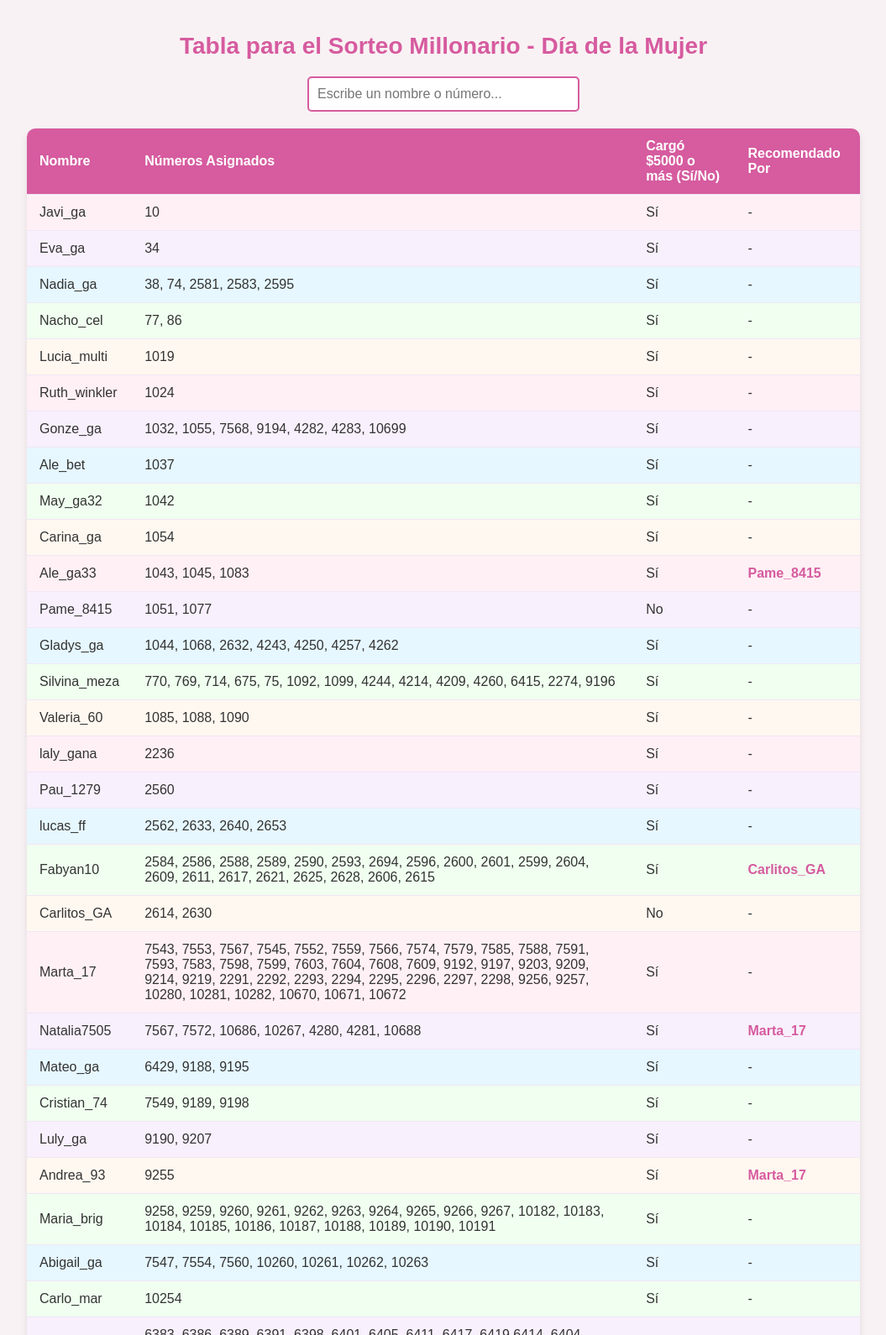
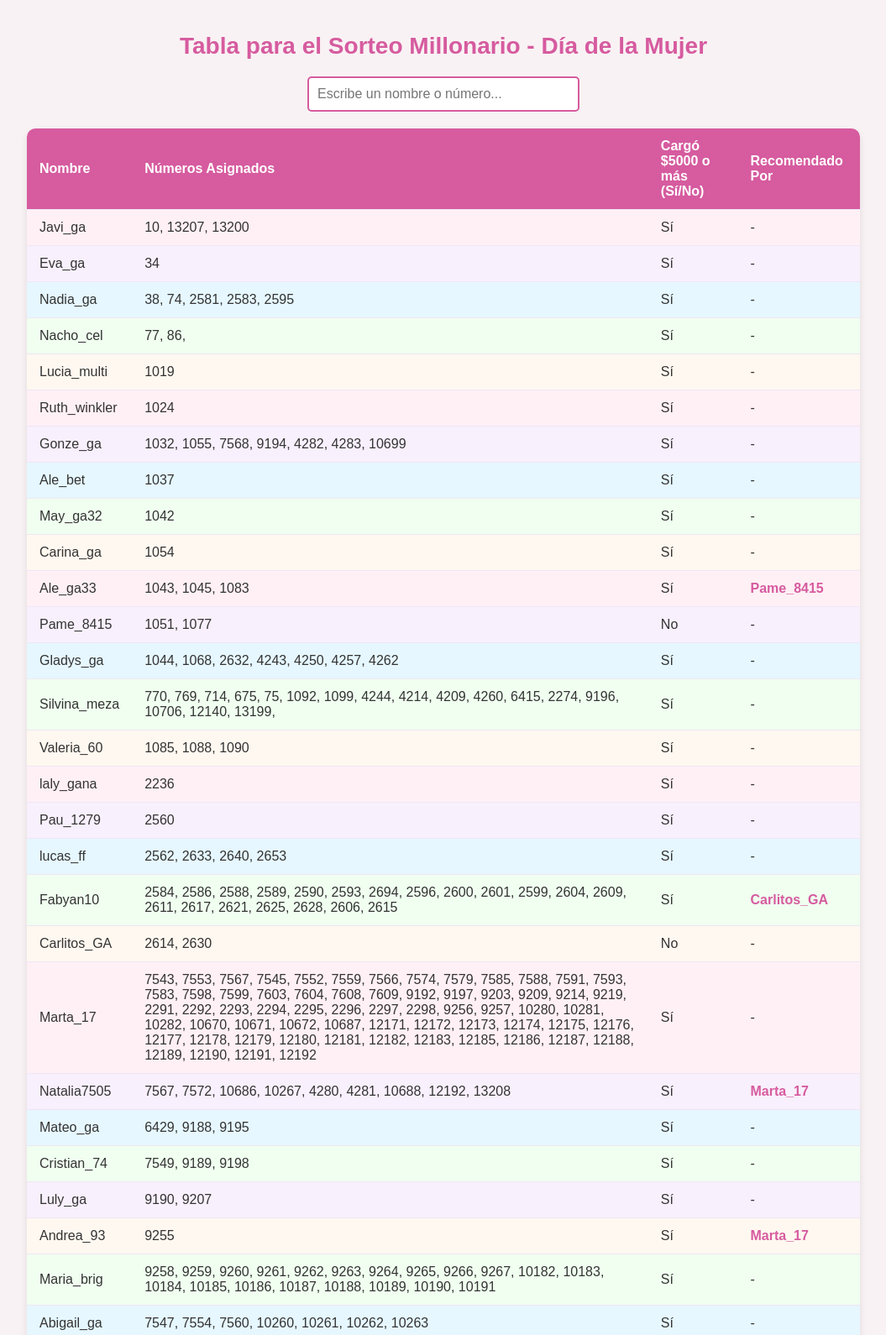
Before and after one commit to Calopsita7887/Sorteo-millonario-, a plain HTML site: page index.html in a window 1280 px wide. Shown: the top 1590 px of the page at 84% size, without its empty margins (112-1167 px from the left). Drawn offline with Linux system fonts and the light colour scheme.

Commit message:
Update index.html

```diff
--- a/index.html
+++ b/index.html
@@ -89,7 +89,7 @@
         <tbody>
             <tr class="fila-rosa">
                 <td>Javi_ga</td>
-                <td>10</td>
+                <td>10, 13207, 13200</td>
                 <td>Sí</td>
                 <td>-</td>
             </tr>
@@ -107,7 +107,7 @@
             </tr>
             <tr class="fila-verde">
                 <td>Nacho_cel</td>
-                <td>77, 86</td>
+                <td>77, 86, </td>
                 <td>Sí</td>
                 <td>-</td>
             </tr>
@@ -167,7 +167,7 @@
             </tr>
             <tr class="fila-verde">
                 <td>Silvina_meza</td>
-                <td>770, 769, 714, 675, 75, 1092, 1099, 4244, 4214, 4209, 4260, 6415, 2274, 9196</td>
+                <td>770, 769, 714, 675, 75, 1092, 1099, 4244, 4214, 4209, 4260, 6415, 2274, 9196, 10706, 12140, 13199, </td>
                 <td>Sí</td>
                 <td>-</td>
             </tr>
@@ -209,13 +209,13 @@
             </tr>
             <tr class="fila-rosa">
                 <td>Marta_17</td>
-                <td>7543, 7553, 7567, 7545, 7552, 7559, 7566, 7574, 7579, 7585, 7588, 7591, 7593, 7583, 7598, 7599, 7603, 7604, 7608, 7609, 9192, 9197, 9203, 9209, 9214, 9219, 2291, 2292, 2293, 2294, 2295, 2296, 2297, 2298, 9256, 9257, 10280, 10281, 10282, 10670, 10671, 10672</td>
+                <td>7543, 7553, 7567, 7545, 7552, 7559, 7566, 7574, 7579, 7585, 7588, 7591, 7593, 7583, 7598, 7599, 7603, 7604, 7608, 7609, 9192, 9197, 9203, 9209, 9214, 9219, 2291, 2292, 2293, 2294, 2295, 2296, 2297, 2298, 9256, 9257, 10280, 10281, 10282, 10670, 10671, 10672, 10687, 12171, 12172, 12173, 12174, 12175, 12176, 12177, 12178, 12179, 12180, 12181, 12182, 12183, 12185, 12186, 12187, 12188, 12189, 12190, 12191, 12192</td>
                 <td>Sí</td>
                 <td>-</td>
             </tr>
             <tr class="fila-lila">
                 <td>Natalia7505</td>
-                <td>7567, 7572, 10686, 10267, 4280, 4281, 10688</td>
+                <td>7567, 7572, 10686, 10267, 4280, 4281, 10688, 12192, 13208</td>
                 <td>Sí</td>
                 <td class="special">Marta_17</td>
             </tr>
```
